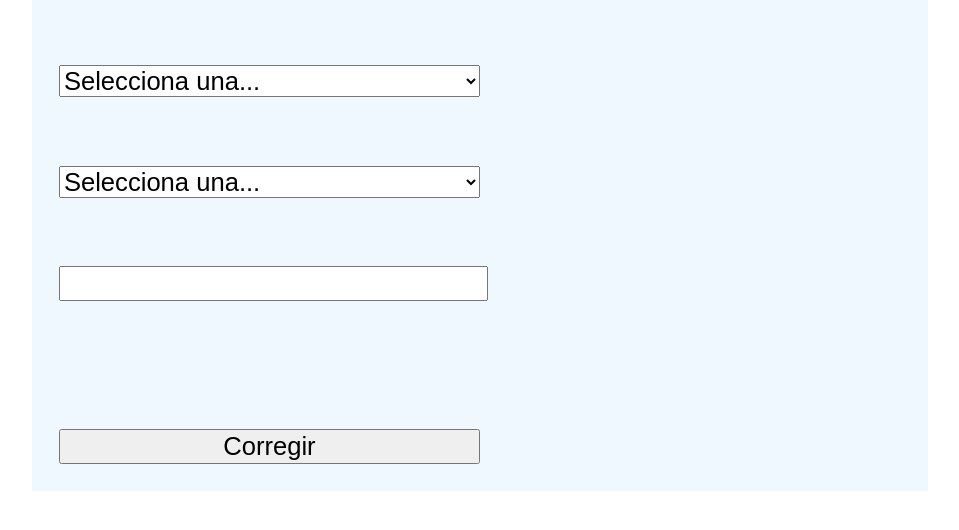
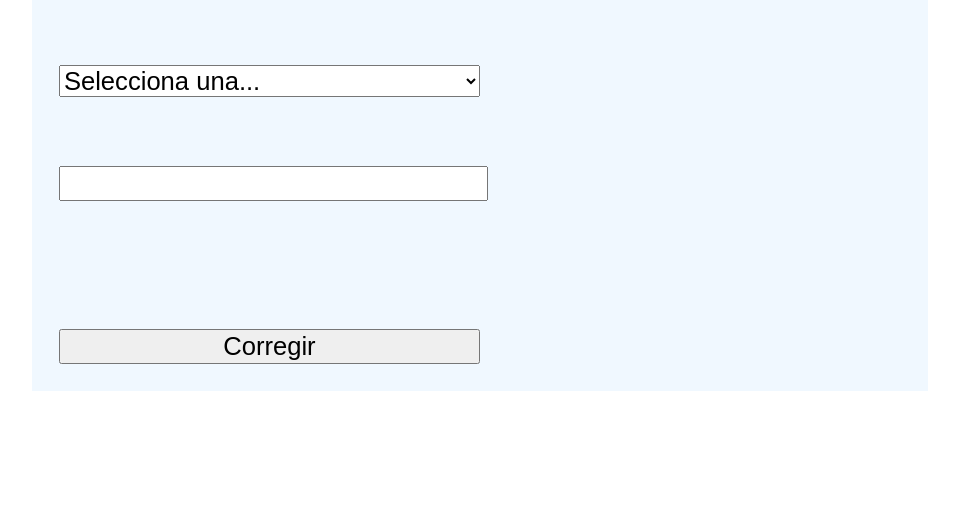
Before and after one commit to AlbertoSB/Prueba_Questions, a plain HTML site: page index.html in a window 1280 px wide. Shown: the whole page, without its empty margins (160-1119 px from the left). Drawn offline with Linux system fonts and the light colour scheme.

Commit message:
Update index.html

```diff
--- a/index.html
+++ b/index.html
@@ -16,13 +16,6 @@
  </select>
  <br><br>
 
-  <h3 id='tituloPregunta2'></h3>
- <select id='sel'>
-  <option selected value="-1">Selecciona una...</option>
- </select>
- <br><br>
-
-
   <h3 id='tituloInput'></h3>
  <input id='text' type='string'>
  <br><br>
```
